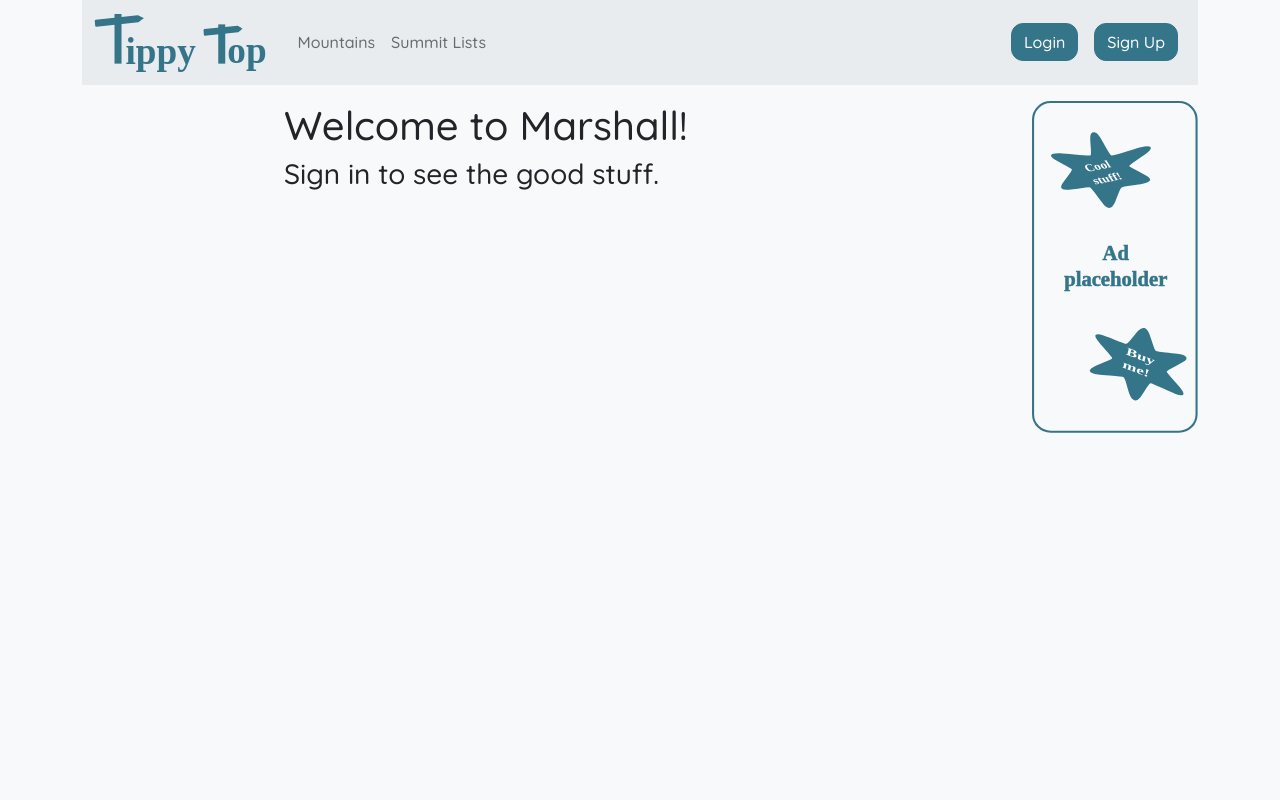
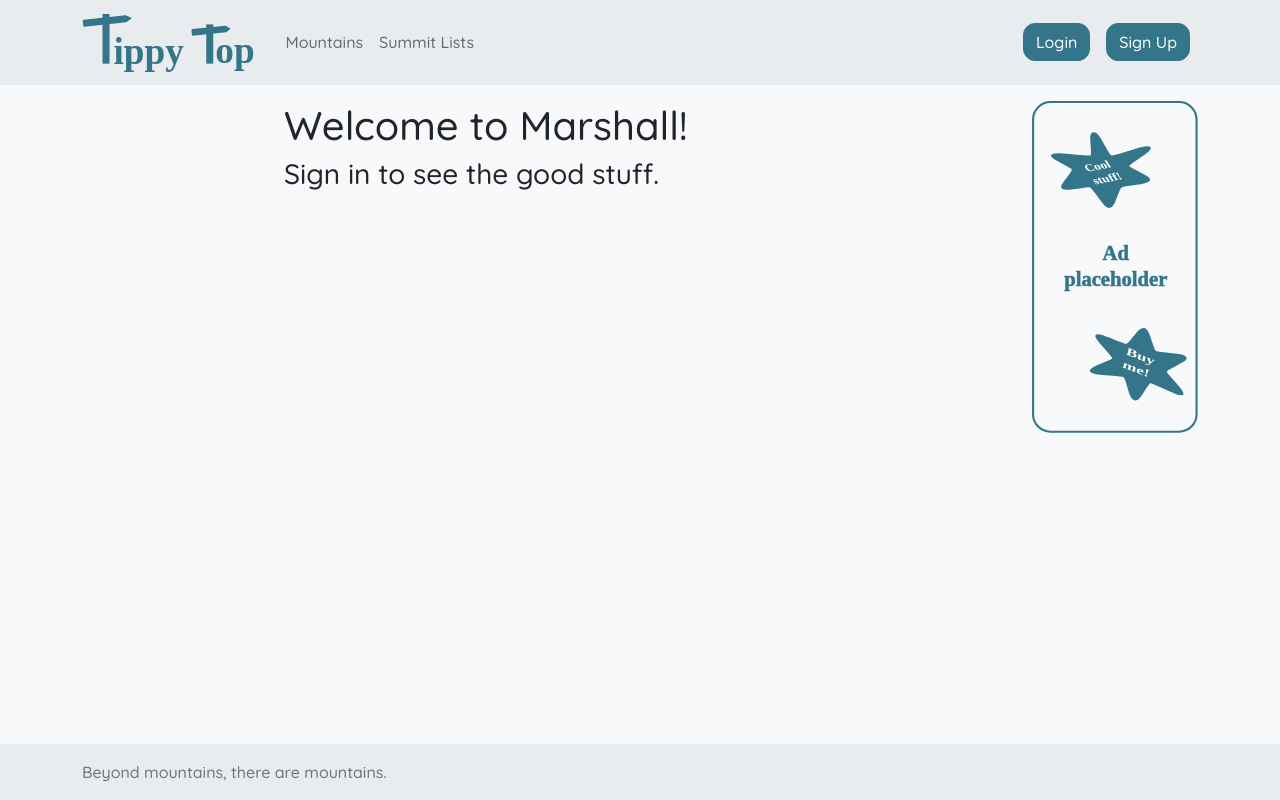
Before and after one commit to markbradley27/marshall, a React (Create React App) app in the folder app/: page / in a window 1280 px wide. Built offline with nearby package versions, Linux system fonts and the light colour scheme; no server answers.

Commit message:
Add page footer.

```diff
--- a/app/public/index.html
+++ b/app/public/index.html
@@ -1,5 +1,5 @@
 <!DOCTYPE html>
-<html lang="en">
+<html class="h-100" lang="en">
   <head>
     <meta charset="utf-8" />
     <link rel="icon" href="%PUBLIC_URL%/favicon.png" />
@@ -26,9 +26,9 @@
     -->
     <title>Tippy Top</title>
   </head>
-  <body>
+  <body class="h-100">
     <noscript>You need to enable JavaScript to run this app.</noscript>
-    <div id="root"></div>
+    <div class="d-flex flex-column h-100" id="root"></div>
     <!--
       This HTML file is a template.
       If you open it directly in the browser, you will see an empty page.
--- a/app/src/components/Navbar.tsx
+++ b/app/src/components/Navbar.tsx
@@ -11,7 +11,7 @@ function Navbar() {
   const location = useLocation();
 
   return (
-    <BsNavbar className="mb-3 bg-light">
+    <BsNavbar className="bg-light">
       <Container>
         <BsNavbar.Brand href="/">
           <Image src="/graphics/logo_full.svg" />
--- a/app/src/components/PageFrame.tsx
+++ b/app/src/components/PageFrame.tsx
@@ -7,8 +7,12 @@ import SidebarAd from "./SidebarAd";
 
 export default function PageFrame(props: PropsWithChildren<{}>) {
   return (
+    <>
+      <header>
+        <Navbar />
+      </header>
+      <main className="flex-shrink-0 my-3">
         <Container>
-      <Navbar />
           <Row>
             <Col md={{ span: 2, order: 1 }} xs={{ order: 2 }}>
               <Sidebar />
@@ -22,5 +26,14 @@ export default function PageFrame(props: PropsWithChildren<{}>) {
             </Col>
           </Row>
         </Container>
+      </main>
+      <footer className="footer mt-auto py-3 bg-light">
+        <Container>
+          <span className="text-muted">
+            Beyond mountains, there are mountains.
+          </span>
+        </Container>
+      </footer>
+    </>
   );
 }
```
Lines whose indentation alone changed are shown as unchanged.
